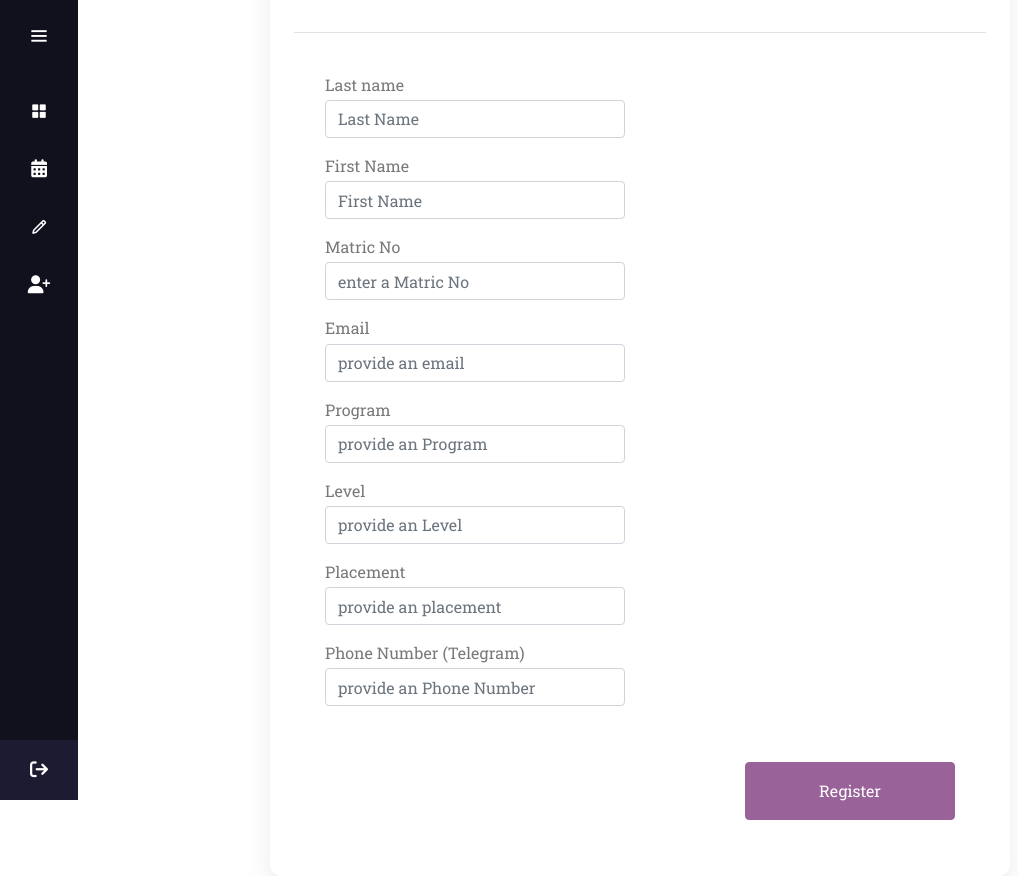
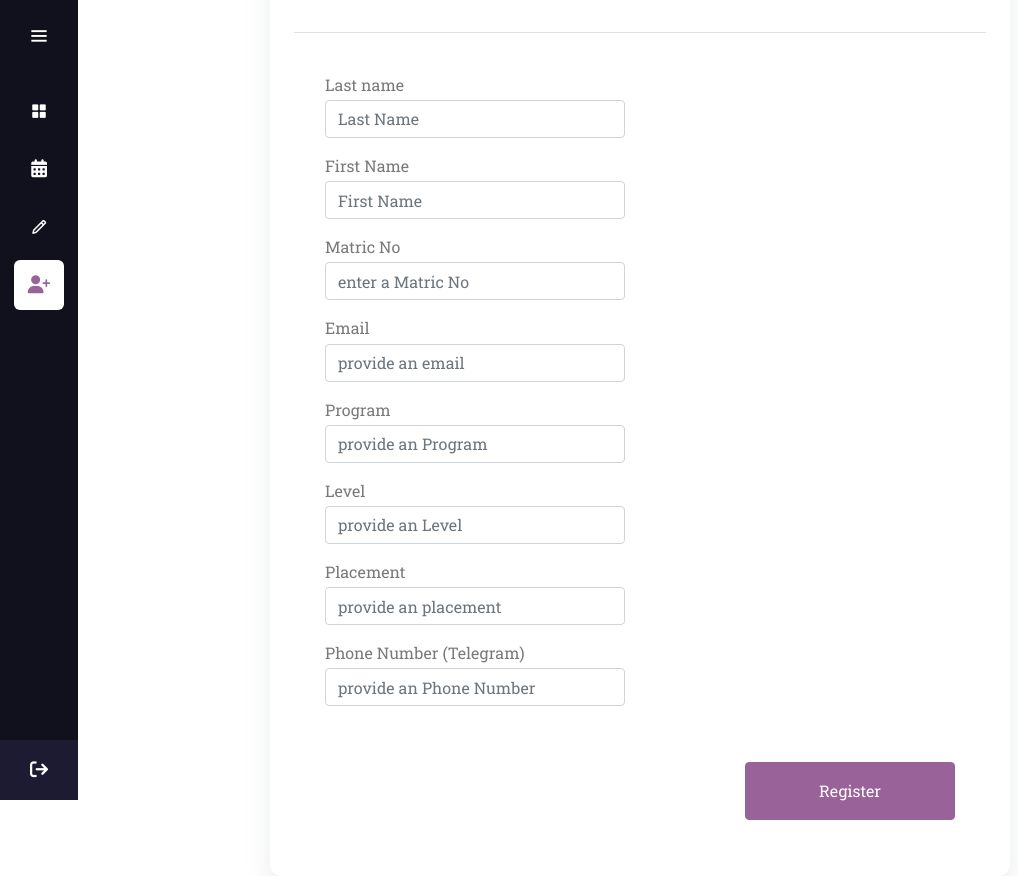
Before and after one commit to H4LV3D/Workstudy, a PHP site: page /addstudent.php in a window 1280 px wide. Shown: the whole page, without its empty margins (0-1018 px from the left). Run offline with PHP 8.4, Linux system fonts and the light colour scheme; the visitor is signed in with stand-in values (Sample User, id 1); data that the repository does not hold is empty; a stand-in replaces the project's code that opens the database connection; some libraries are stand-ins or nearby versions.

Commit message:
update 6 files

```diff
--- a/addstudent.php
+++ b/addstudent.php
@@ -100,8 +100,7 @@ if (isset($_POST['registerBtn'])) {
                 <span class="tooltip">Add Student</span>
             </li>
             <li>
-                <a href="addstudent.php">
-
+                <a href="addstudent.php" class="active">
                     <i class="fas fa-user-plus fa-lg fa-fw"></i>
                     <span class="links_name">Settings</span>
                 </a>
--- a/admin-activity.php
+++ b/admin-activity.php
@@ -66,7 +66,7 @@ $row = mysqli_fetch_array($result);
                 <span class="tooltip">Student Info</span>
             </li>
             <li>
-                <a href="admin-activity.php">
+                <a href="admin-activity.php" class="active">
                     <i class='fas fa-calendar-days'></i>
                     <span class="links_name">Attendance Records</span>
                 </a>
--- a/admin-attendance.php
+++ b/admin-attendance.php
@@ -73,7 +73,7 @@ $row = mysqli_fetch_array($result);
                 <span class="tooltip">Attendance Records</span>
             </li>
             <li>
-                <a href="admin-attendance.php">
+                <a href="admin-attendance.php" class="active">
                     <i class='bx bx-pencil'></i>
                     <span class="links_name">Add Student</span>
                 </a>
@@ -81,7 +81,6 @@ $row = mysqli_fetch_array($result);
             </li>
             <li>
                 <a href="addstudent.php">
-
                     <i class="fas fa-user-plus fa-lg fa-fw"></i>
                     <span class="links_name">Settings</span>
                 </a>
--- a/admin-dashboard.php
+++ b/admin-dashboard.php
@@ -59,7 +59,7 @@ $row = mysqli_fetch_array($result);
         </div>
         <ul class="nav-list">
             <li>
-                <a href="admin-dashboard.php">
+                <a href="admin-dashboard.php" class="active">
                     <i class='bx bxs-grid-alt'></i>
                     <span class="links_name">Student Info</span>
                 </a>
--- a/assets/css/side.css
+++ b/assets/css/side.css
@@ -145,6 +145,15 @@
 }
 .sidebar li a:hover {
   background: #fff;
+}
+.sidebar li a.active {
+  color: #996399 !important;
+  background-color: #fff;
+}
+.sidebar li a.active i,
+.sidebar li a.active .links_name {
+  color: #996399 !important;
+  background-color: #fff;
 }
 .sidebar li a .links_name {
   color: #fff;
--- a/index.php
+++ b/index.php
@@ -68,7 +68,7 @@ $row = mysqli_fetch_array($result);
         </div>
         <ul class="nav-list">
             <li>
-                <a href="index.php">
+                <a href="index.php" class="active">
                     <i class='bx bx-grid-alt'></i>
                     <span class="links_name">Dashboard</span>
                 </a>
@@ -117,7 +117,7 @@ $row = mysqli_fetch_array($result);
         <div class="row d-flex justify-content-center items-align-center">
             <ul
                 class="col-10 d-flex flex-row justify-content-between align-items-center my-auto py-3 px-5 border rounded-15 shadow bg-white">
-                <a href="index.php" class="text-decoration-none text-light">
+                <a href="index.php" class="text-decoration-none text-light" class="active">
                     <i class='bx bx-grid-alt' style="color:#996399;"></i>
                 </a>
                 <a href="activity.php" class="text-decoration-none text-light">
```
